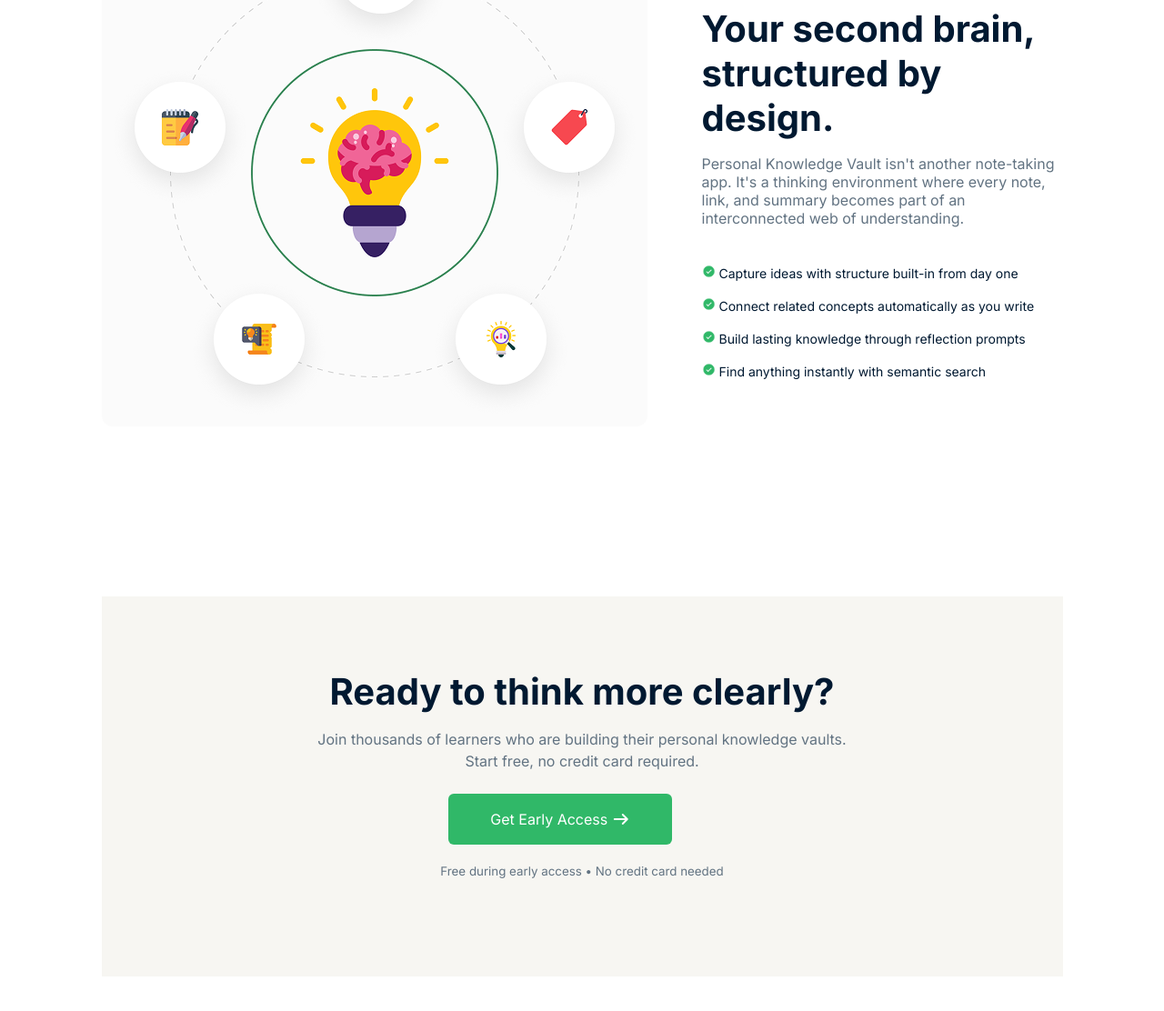
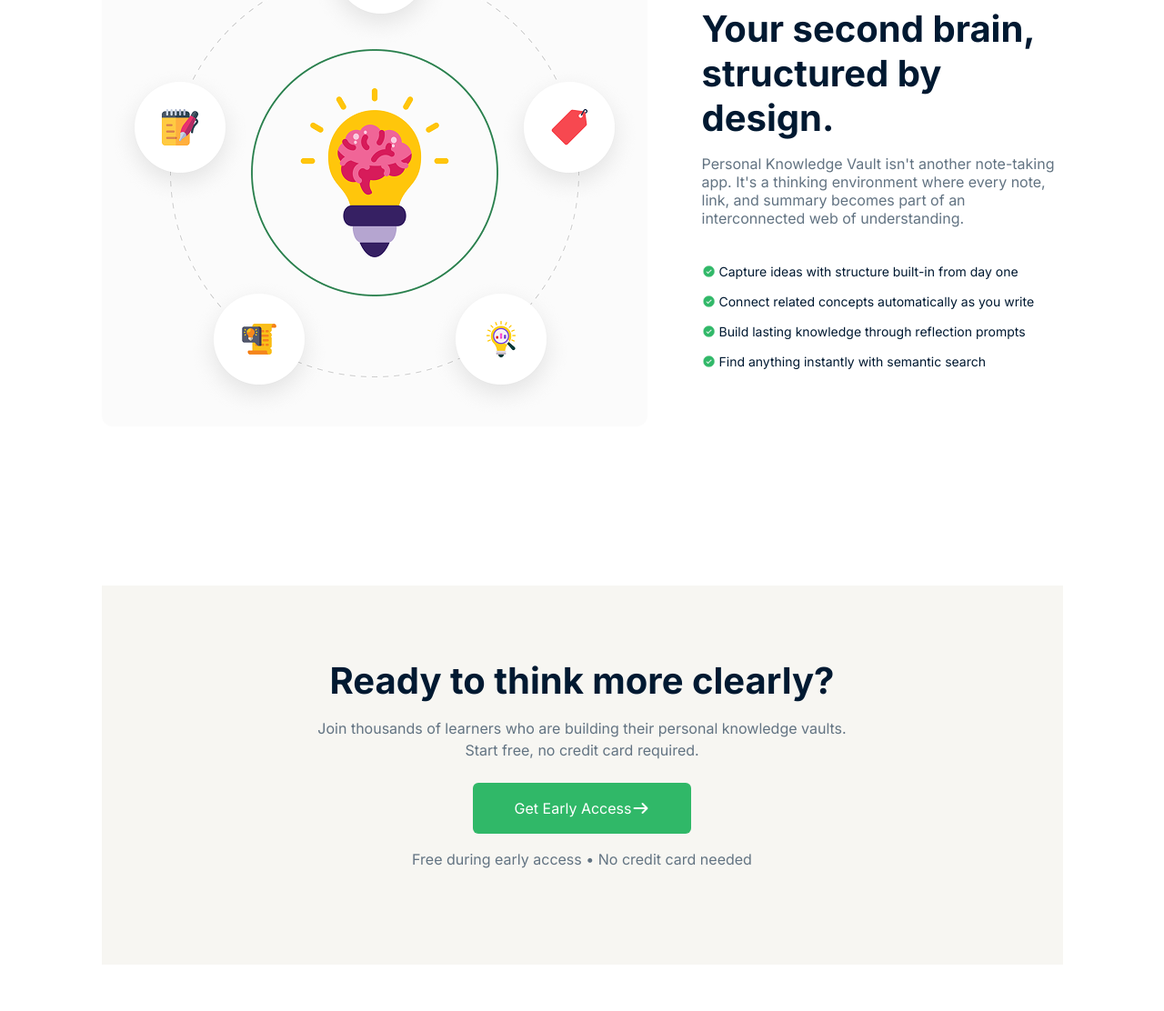
Before and after one commit to salman-ibn-riyaj/B13-A01-Knowledge-Vault, a plain HTML site: page index.html in a window 1280 px wide. Shown: the part 1646-2758 px from the top of the page at 91% size. Drawn offline with Linux system fonts and the light colour scheme.

Commit message:
given hover effect on the buttons and newsletter section button margin fixed

```diff
--- a/index.html
+++ b/index.html
@@ -136,8 +136,8 @@
                 <h2>Ready to think more clearly?</h2>
                 <p>Join thousands of learners who are building their personal knowledge vaults. <br>Start free, no
                     credit card required.</p>
-                <button class="banner-btn-2">Get Early Access <i class="fa-solid fa-arrow-right"></i></button>
-                <p><small>Free during early access • No credit card needed</small></p>
+                <button class="newsletter-btn">Get Early Access<i class="fa-solid fa-arrow-right"></i></button>
+                <p>Free during early access • No credit card needed</p>
             </div>
         </section>
     </main>
@@ -157,7 +157,8 @@
                 </div>
             </div>
             <hr>
-            <p  style="text-align: center; margin-bottom: 30px;"><small>&copy;2026 Salman shah. All right reserved.</small></p>
+            <p style="text-align: center; margin-bottom: 30px;"><small>&copy;2026 Salman shah. All right
+                    reserved.</small></p>
         </section>
     </footer>
 </body>
--- a/style.css
+++ b/style.css
@@ -25,6 +25,15 @@ nav {
     display: flex;
     justify-content: space-between;
     align-items: center;
+}
+.nav-ul li a{
+    color: rgba(0, 0, 0, 1);
+}
+
+.nav-ul li a:hover{
+    background-color: lawngreen;
+    padding: 2px 3px;
+    border-radius: 16px;
 }
 
 .container .nav-image {
@@ -203,8 +212,13 @@ nav {
     height: 600px;
 }
 
-.second-brain-content {
+.second-brain-content{
     padding: 102px 0;
+
+}
+.second-brain-content ul li{
+    display: flex;
+    align-items: center;
 }
 
 .second-brain-content .TS {
@@ -267,9 +281,28 @@ nav {
     line-height: 24px;
     color: rgba(98, 115, 130, 1);
     margin-bottom: 24px;
+    text-align: center;
 }
 .newsletter-parent button{
     margin-bottom: 16px;
+}
+
+.newsletter-btn{
+    background-color: rgba(48, 184, 104, 1);
+    font-size: 16px;
+    font-weight: 400;
+    line-height: 24px;
+    margin-bottom: 32px;
+    color: white;
+    padding: 16px 46px;
+    border: none;
+    border-radius: 6px;
+    cursor: pointer;
+}
+
+.newsletter-btn:hover{
+    background-color: darkorchid;
+    box-shadow: 0 0 4px 5px darkorchid;
 }
 
 /* footer section  */
```
